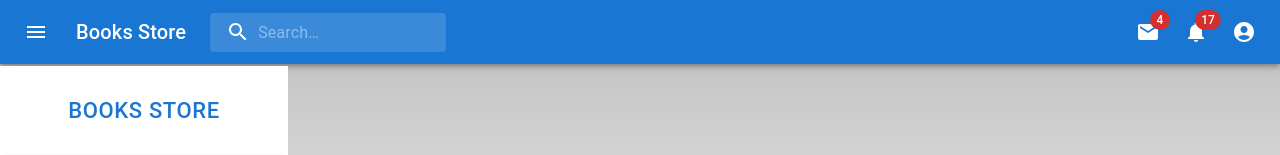
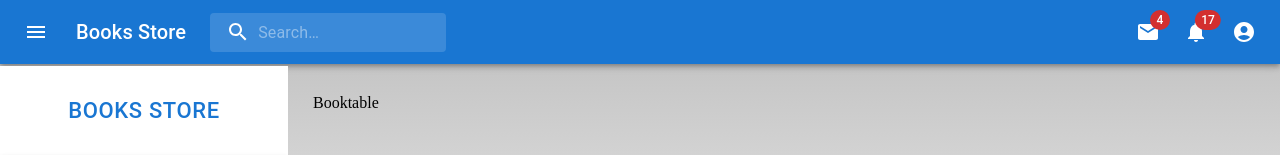
Before and after one commit to sauniel93/book-store, a React (Create React App) app in the folder book-store/: page / in a window 1280 px wide. Shown: the top 155 px of the page. Built offline with nearby package versions, Linux system fonts and the light colour scheme.

Commit message:
Update content components and create child components

```diff
--- /dev/null
+++ b/book-store/src/components/AddBook.js
@@ -0,0 +1,9 @@
+import React from 'react'
+
+function AddBook() {
+  return (
+    <div>AddBook</div>
+  )
+}
+
+export default AddBook
--- /dev/null
+++ b/book-store/src/components/Booktable.js
@@ -0,0 +1,9 @@
+import React from 'react'
+
+function Booktable() {
+  return (
+    <div>Booktable</div>
+  )
+}
+
+export default Booktable
--- a/book-store/src/components/Content.js
+++ b/book-store/src/components/Content.js
@@ -1,3 +1,52 @@
-export default function Content() {
-  return <div>Content</div>;
+import React, { useState, useEffect } from "react";
+import { Routes, Route } from "react-router-dom";
+import Booktable from "./Booktable";
+import AddBook from "./AddBook";
+import { useMenuContext } from "../contexts/MenuContext";
+
+function Content() {
+  const { activeMenu, setActiveMenu, screenWidth } = useMenuContext();
+  const [width, setWidth] = useState("");
+
+  const handleClick = () => {
+    if (activeMenu && screenWidth <= 900) {
+      setActiveMenu(false);
+    }
+  };
+
+  const computeWidth = () => {
+    if (screenWidth < 900) setWidth("w-full");
+    if (activeMenu && screenWidth > 900) setWidth("computeWidthMargin");
+    if (!activeMenu && screenWidth > 900) setWidth("w-full");
+  };
+
+  useEffect(() => {
+    computeWidth();
+  }, [screenWidth, activeMenu]);
+
+  return (
+    <div
+      className={`fixed ${
+        activeMenu && screenWidth >= 900 ? "ml-18" : "ml-0"
+      } ${width}`}
+      style={{
+        padding: `${
+          screenWidth >= 600 ? "28px 25px 25px 25px" : "28px 5px 25px 5px"
+        }`,
+        marginBottom: "25px",
+        zIndex: "0",
+        boxSizing: "border-box",
+        overflow: "scroll",
+        height: "90vh"
+      }}
+      onClick={() => handleClick()}
+    >
+      <Routes>
+        <Route path="/" element={<Booktable />} />
+        <Route path="/add" element={<AddBook />} />
+      </Routes>
+    </div>
+  );
 }
+
+export default Content;
--- a/book-store/src/contexts/MenuContext.js
+++ b/book-store/src/contexts/MenuContext.js
@@ -3,7 +3,7 @@ import React, { createContext, useContext, useState, useMemo } from "react";
 const MenuContext = createContext();
 
 export const ContextProvider = ({ children }) => {
-  const [activeMenu, setActiveMenu] = useState(true);
+  const [activeMenu, setActiveMenu] = useState(false);
   const [screenWidth, setScreenWidth] = useState(undefined);
 
   const value = useMemo(() => {
--- a/book-store/src/index.css
+++ b/book-store/src/index.css
@@ -40,3 +40,6 @@
 .fixed {
     position: fixed;
 }
+.computeWidthMargin {
+    width: calc(100% - 18rem);
+}
```
